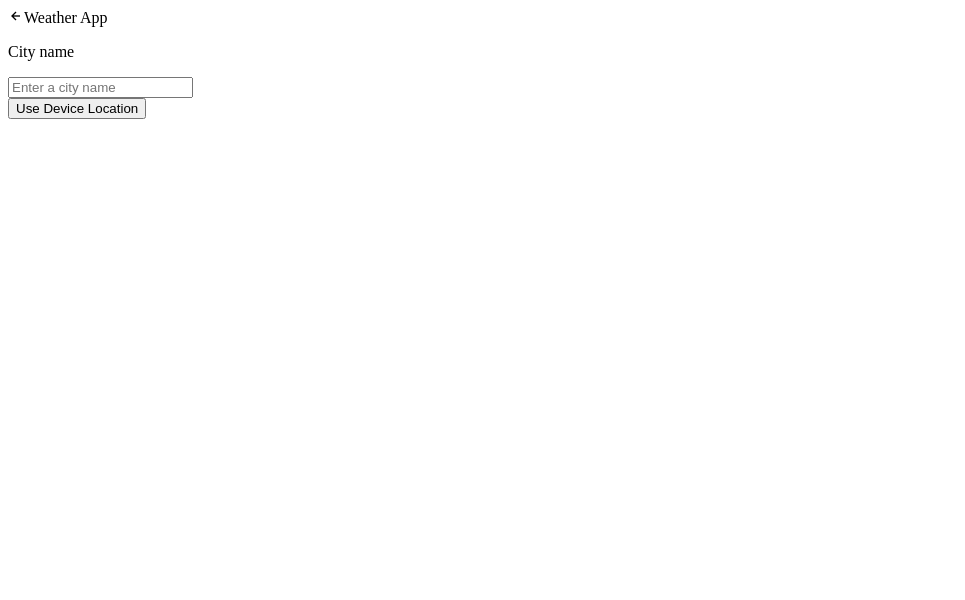
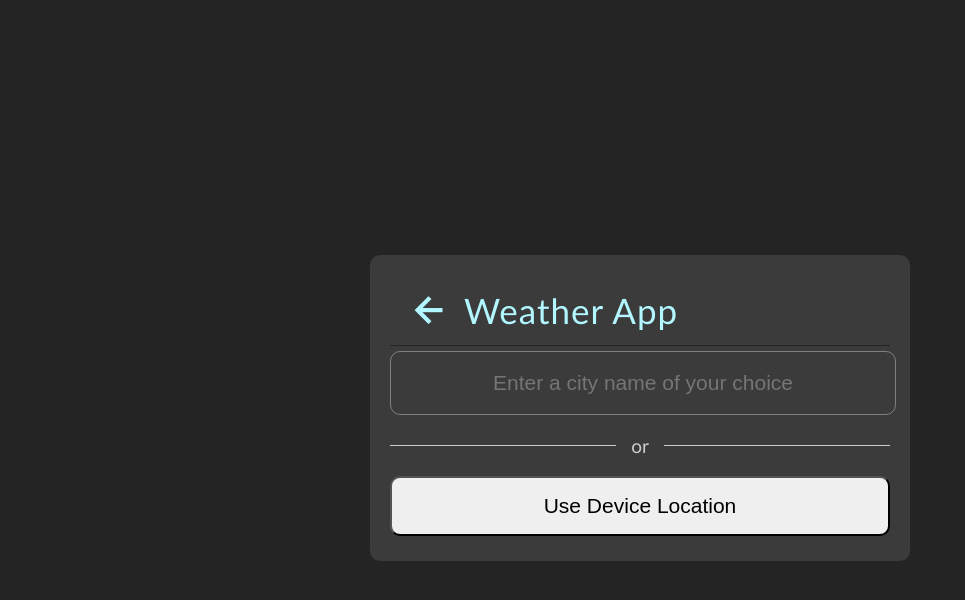
Before and after one commit to EricChagrikian/Weather-App, a plain HTML site: page index.html in a window 1280 px wide. Shown: the whole page, without its empty margins (0-965 px from the left). Drawn offline with nearby package versions, Linux system fonts and the light colour scheme.

Commit message:
input css

```diff
--- a/index.html
+++ b/index.html
@@ -12,8 +12,9 @@
     <div class="wrapper">
         <header><i class="bx bx-left-arrow-alt"></i>Weather App</header>
         <section class="inputUser">
-            <p class="info-txt">City name</p>
-            <input type="text" placeholder="Enter a city name" spellcheck="false">
+            <p class="info-txt">Please enter a valid city name
+            </p>
+            <input type="text" placeholder="Enter a city name of your choice" spellcheck="false" required>
             <div class="separator"></div>
             <button>Use Device Location</button>
         </section>
--- a/style.css
+++ b/style.css
@@ -0,0 +1,108 @@
+html {
+    margin: 0;
+    padding: 0;
+    box-sizing: border-box;
+    color: white;
+    font-family:'Gill Sans', 'Gill Sans MT', Calibri, 'Trebuchet MS', sans-serif;
+}
+
+body {
+    display: flex;
+    align-items: center;
+    justify-content: center;
+    min-height: 100vh;
+    background-color: rgb(36, 36, 36);
+}
+
+.wrapper {
+    background-color: rgb(59, 59, 59);
+    width: 500px;
+    border-radius: 10px;
+    padding: 20px;
+}
+
+.wrapper header {
+    color: rgb(178, 247, 255);
+    font-size: 35px;
+    font-weight: 400;
+    padding: 10px 15px;
+    display: flex;
+    align-items: center;
+    border-bottom: 1px solid rgb(36, 36, 36);
+    letter-spacing: 1px;
+}
+
+.info-txt {
+    display: none;
+    padding: 20px;
+    font-size: 25px;
+    text-align: center;
+    border-radius: 10px;
+}
+
+.info-txt.error {
+    display: block;
+    background-color: rgba(255, 0, 0, 0.296);
+    color: rgb(255, 197, 191);
+    border: 1px solid rgb(255, 197, 191);
+}
+
+.info-txt.pending {
+    display: block;
+    background-color: rgba(58, 173, 123, 0.352);
+    color: rgb(0, 192, 61);
+    border: 1px solid rgb(0, 192, 61)   ;
+}
+
+header i {
+    cursor: pointer;
+    font-size: 50px;
+    margin-right: 8px;
+}
+
+
+.inputUser :where(input, button) {
+    width: 100%;
+    height: 60px;
+    font-size: 21px;
+    border-radius: 10px;
+    outline: none;
+    margin-block: 5px;
+}
+
+input {
+    text-align: center;
+    border: 1px solid grey;
+    background-color: rgb(59, 59, 59);
+    color: white;
+}
+
+.inputUser input:is(:focus, :valid){
+    border: 2px solid lightseagreen ;
+}
+
+button {
+    cursor: pointer;
+}
+
+button:hover {
+    background-color: rgb(162, 161, 161);
+}
+
+.separator {
+    height: 1px;
+    width: 100%;
+    margin: 25px 0;
+    background-color: #ccc;
+    display: flex;
+    align-items: center;
+    justify-content: center;
+}
+
+.separator::before {
+    content: "or";
+    color: #ccc;
+    font-size: 19px;
+    padding: 0 15px;
+    background: rgb(59, 59, 59);
+}
```
